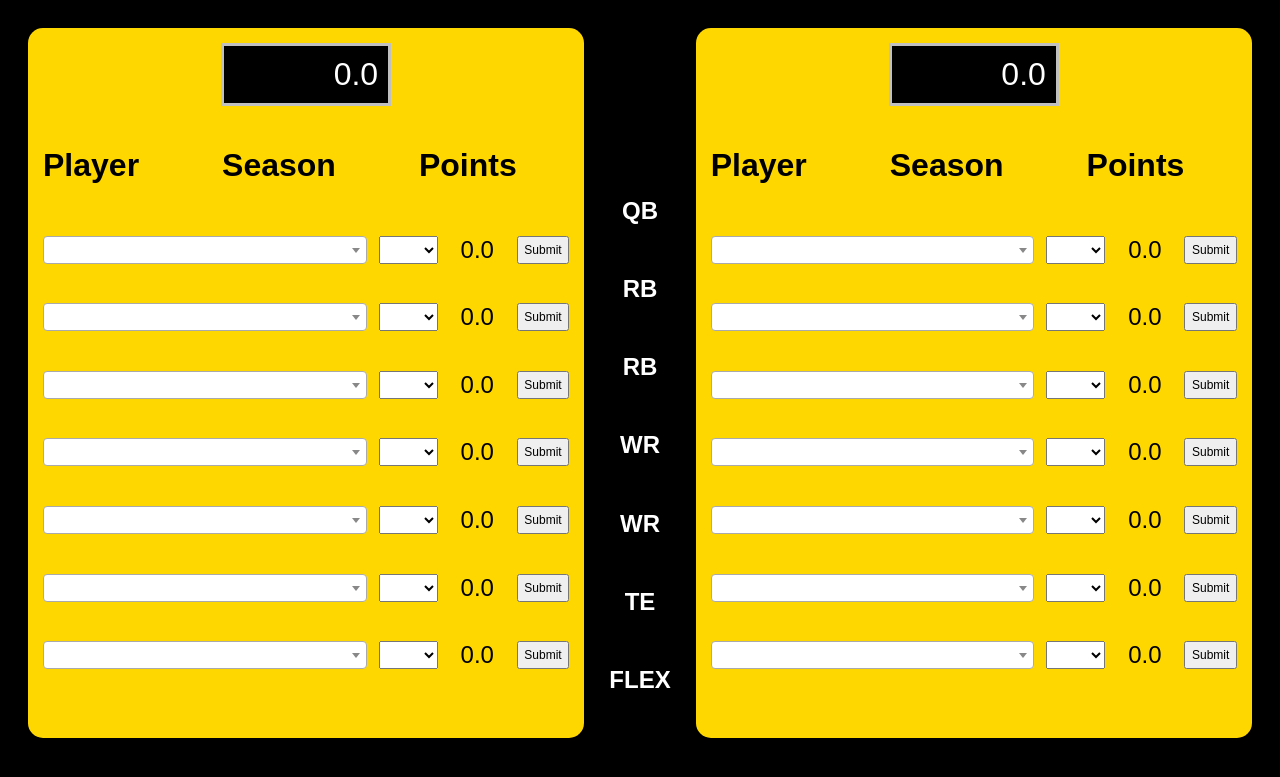
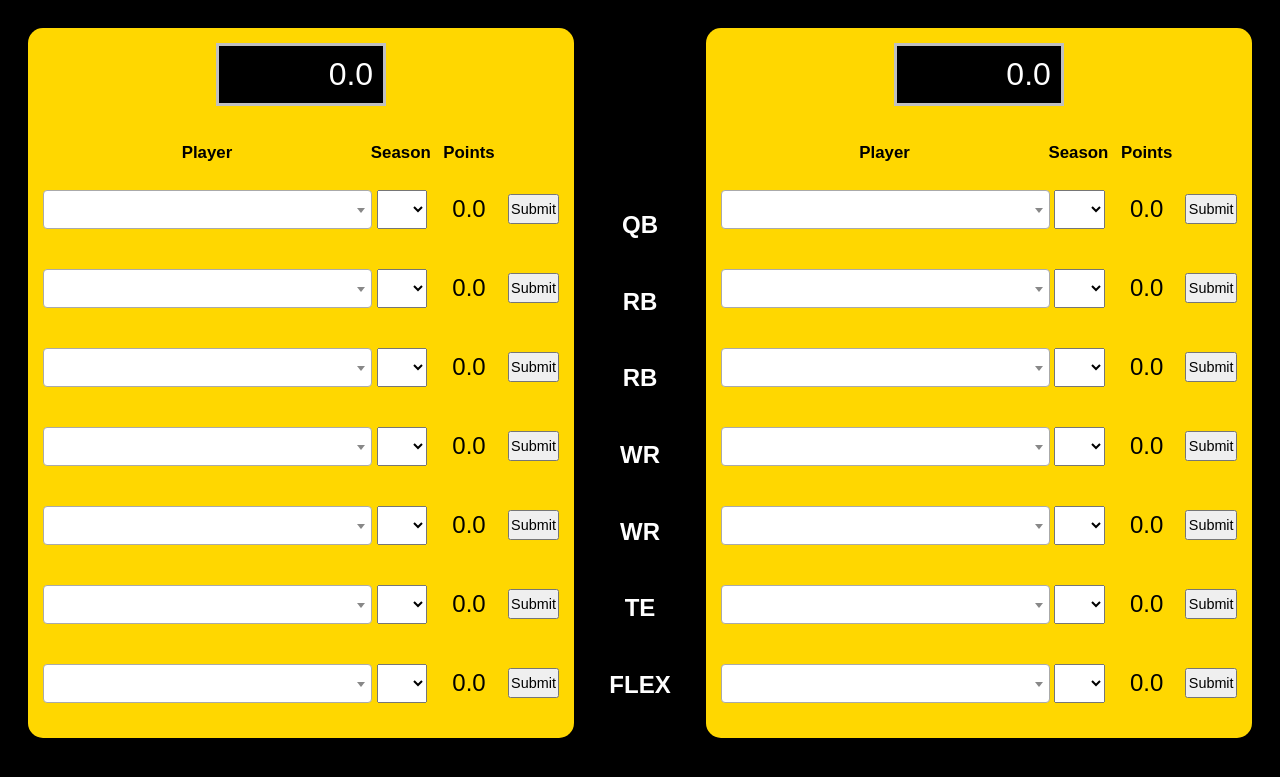
Before and after one commit to ronan-zelta/draft_battles, a Django app: page /play/ in a window 1280 px wide. Shown: the top 777 px of the page. Run offline with Django 4.2, Linux system fonts and the light colour scheme; lists and menus that the app fills with data are empty; some libraries are stand-ins or nearby versions; some web fonts are replaced.

Commit message:
Added flexbox to game page UI

```diff
--- a/main/static/main/css/play_game.css
+++ b/main/static/main/css/play_game.css
@@ -12,31 +12,57 @@ body {
     background-color: gold;
     margin: 20px;
     border-radius: 15px;
+    display: flex;            /* Added this */
+    flex-direction: column;   /* Added this */
+    justify-content: space-between;  /* Added this to spread out the player rows */
 }
+
+.player-section {
+    flex-grow: 1;             /* Allow this section to grow and take available space */
+    display: flex;
+    flex-direction: column;
+    justify-content: space-between;  /* Distribute space between player rows */
+}
+
 .player-row {
+    flex-grow: 1;
     display: flex;
     justify-content: space-between;
     align-items: center;
-    margin-bottom: 20px;
-    margin-top: 20px;
-    height: 7%;
+}
+.select2-selection__rendered {
+    line-height: 35px !important;
+}
+.select2-container .select2-selection--single {
+    height: 39px !important;
+}
+.select2-selection__arrow {
+    height: 38px !important;
 }
 .dropdowns {
-    display: flex;
-    justify-content: space-between;
     width: 75%;
 }
 .player-dropdowns {
-    width: 82%;
+    width: 85%;
 }
 .year-dropdowns {
-    width: 15%;
+    width: 13%;
+    height: 39px;
 }
-.player-label{
-    padding: 0 1% 0 0;
+.player-score {
+    width: 10%;
+    font-size: 1.5em;
+    text-align: center;
 }
-.year-label{
-    padding: 0 1% 0 1%;
+
+button {
+    width: 10%;
+    padding: 5px 0px;
+    font-size: 0.9em;
+}
+
+.remove-button {
+    color: red;
 }
 .scoreboard-container {
     background-color: black;
@@ -52,16 +78,13 @@ body {
     color: white; /* Making the text color white or any other color that you prefer */
     font-family: '60s Scoreboard', sans-serif;
 }
-.player-score {
-    font-size: 1.5em;
-}
 
 .positions {
     display: flex;
     flex-direction: column;
     justify-content: space-between;
     align-items: center;
-    width: 5%;
+    width: 1%;
     padding: 0 5px;
     border-left: none;
     border-right: none;
@@ -69,28 +92,47 @@ body {
 }
 .header-section {
     display: flex;
-    justify-content: space-between;
-    margin-right: 10%;
+    text-align: center;
+    justify-content: left;
+    margin-top: 10px;    /* Reduce or remove this if it contributes to height */
+    margin-bottom: 0px;    /* Reduce or remove this if it contributes to height */
+    padding: 0px 0;         /* Adjust padding as needed */
+    font-size: 0.9em;       /* Adjust font size as needed */
+    line-height: 0;       /* Adjust line height as needed */
+}
+.player-header {
+    width: 63.5%;  /* matches .player-dropdowns width */
 }
 
+.season-header {
+    width: 10%;  /* matches .year-dropdowns width */
+}
+
+.points-header {
+    width: 18%;  /* matches button width (though you might need a slight adjustment here) */
+}
 .position-header {
-    height: 140px;
+    height: 9em;
 }
-.position-footer {
-    height: 15px;
+
+.positions {
+    height: 85vh;
+    padding: 15px;
+    margin: 20px 0px;
+    display: flex;
+    flex-direction: column;
+    justify-content: space-between;
+    align-items: center;
+    width: 5%;
+    border-left: none;
+    border-right: none;
+    color: white;
 }
 .position {
+    flex-grow: 1;
     font-size: 1.5em;
     font-weight: bold;
-    margin: 2% 0;
+    display: flex;        /* Convert to flex container to vertically center the text */
+    align-items: center;  /* Vertically center the text */
+    justify-content: center; /* Horizontally center the text */
 }
-
-button {
-    width: 10%;
-    padding: 5px 0px;
-    font-size: 0.75em;
-}
-
-.remove-button {
-    color: red;
-}
--- a/main/templates/main/play_game.html
+++ b/main/templates/main/play_game.html
@@ -26,9 +26,9 @@
                 <div class="scoreboard ui-scoreboard" id="team1_points_total">0.0</div>
             </div>
             <div class="header-section">
-                <h1>Player</h1>
-                <h1>Season</h1>
-                <h1>Points</h1>
+                <h3 class="player-header">Player</h3>
+                <h3 class="season-header">Season</h3>
+                <h3 class="points-header">Points</h3>
             </div>
 
             {% for pos in positions_list %}
@@ -62,9 +62,9 @@
                 <div class="scoreboard ui-scoreboard" id="team2_points_total">0.0</div>
             </div>
             <div class="header-section">
-                <h1>Player</h1>
-                <h1>Season</h1>
-                <h1>Points</h1>
+                <h3 class="player-header">Player</h3>
+                <h3 class="season-header">Season</h3>
+                <h3 class="points-header">Points</h3>
             </div>
 
             {% for pos in positions_list %}
```
